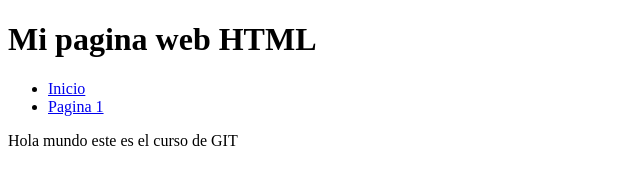
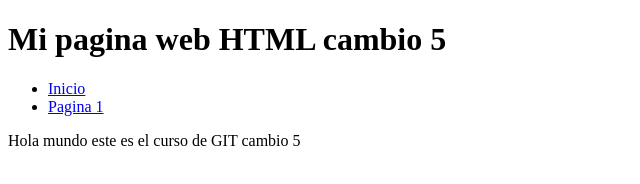
Before and after one commit to rvaldiro/testeando, a plain HTML site: page index.html in a window 1280 px wide. Shown: the whole page, without its empty margins (0-640 px from the left). Drawn offline with Linux system fonts and the light colour scheme.

Commit message:
Cambios en el index

```diff
--- a/index.html
+++ b/index.html
@@ -7,11 +7,11 @@
     <title>Pagina web</title>
 </head>
 <body>
-    <h1>Mi pagina web HTML</h1>
+    <h1>Mi pagina web HTML cambio 5</h1>
     <ul>
         <li><a href="index.html">Inicio</a></li>
         <li><a href="pagina1.html">Pagina 1</a></li>
     </ul>
-    <p>Hola mundo este es el curso de GIT</p>
+    <p>Hola mundo este es el curso de GIT cambio 5</p>
 </body>
 </html>
```
